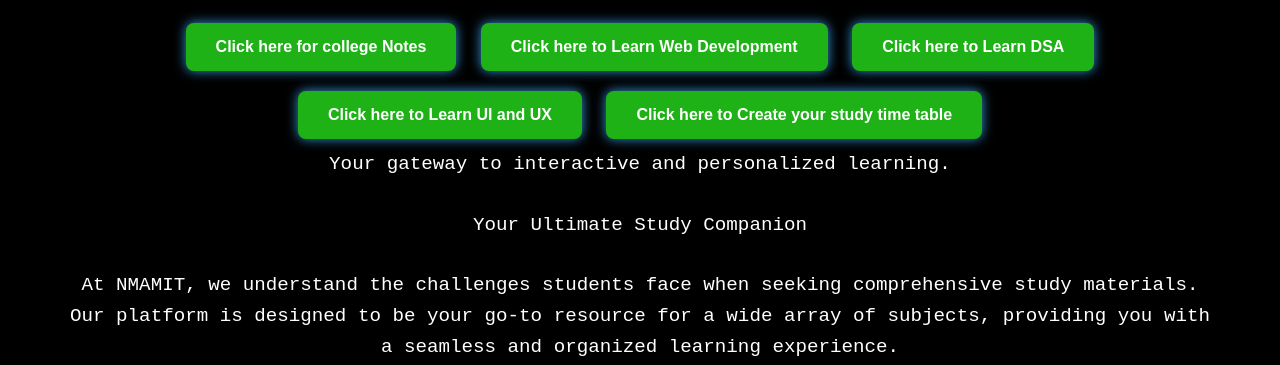
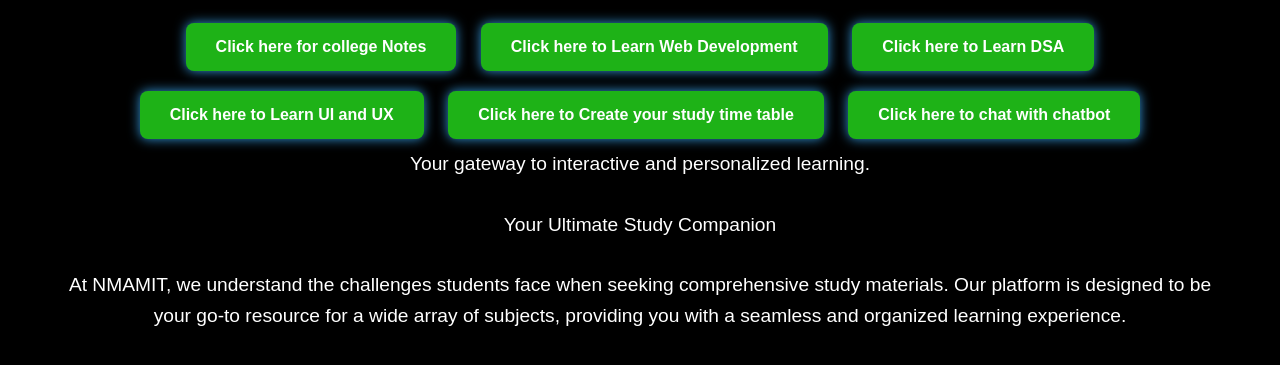
Before and after one commit to Hari-hara7/user-experiance1, a plain HTML site: page index.html in a window 1280 px wide. Shown: the part 280-645 px from the top of the page. Drawn offline with Linux system fonts and the light colour scheme.

Commit message:
Your commit message

```diff
--- a/index.html
+++ b/index.html
@@ -61,6 +61,7 @@
         <button onclick="openWebsite('https://hari-hara7.github.io/DSA-learning-platform/')">Click here to Learn DSA</button>
         <button onclick="openWebsite('https://hari-hara7.github.io/ui-and-ux-learning/')">Click here to Learn UI and UX</button>
         <button onclick="openWebsite('https://hari-hara7.github.io/academic-time-table/')">Click here to Create your study time table</button>
+        <button onclick="openWebsite('https://hari-hara7.github.io/chatbot/')">Click here to chat with chatbot</button>
 
         <p>Your gateway to interactive and personalized learning.</p>
 
--- a/style.css
+++ b/style.css
@@ -294,7 +294,7 @@
     font-size: 1.2em;
     margin-bottom: 30px;
     color: #ffffff;
-    font-family: 'Courier New', Courier, monospace; /* Apply typewriter font */
+
 }
 
 /* ... Your existing CSS ... */
```
